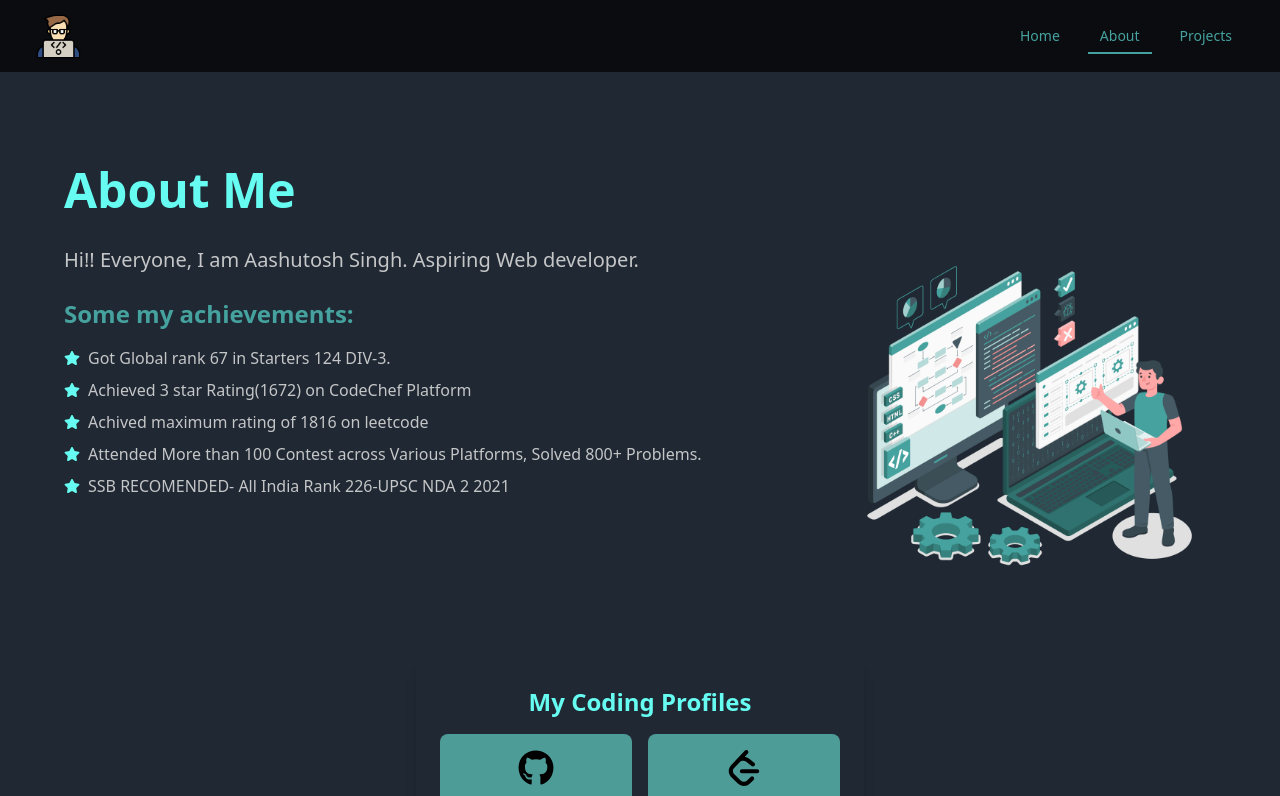
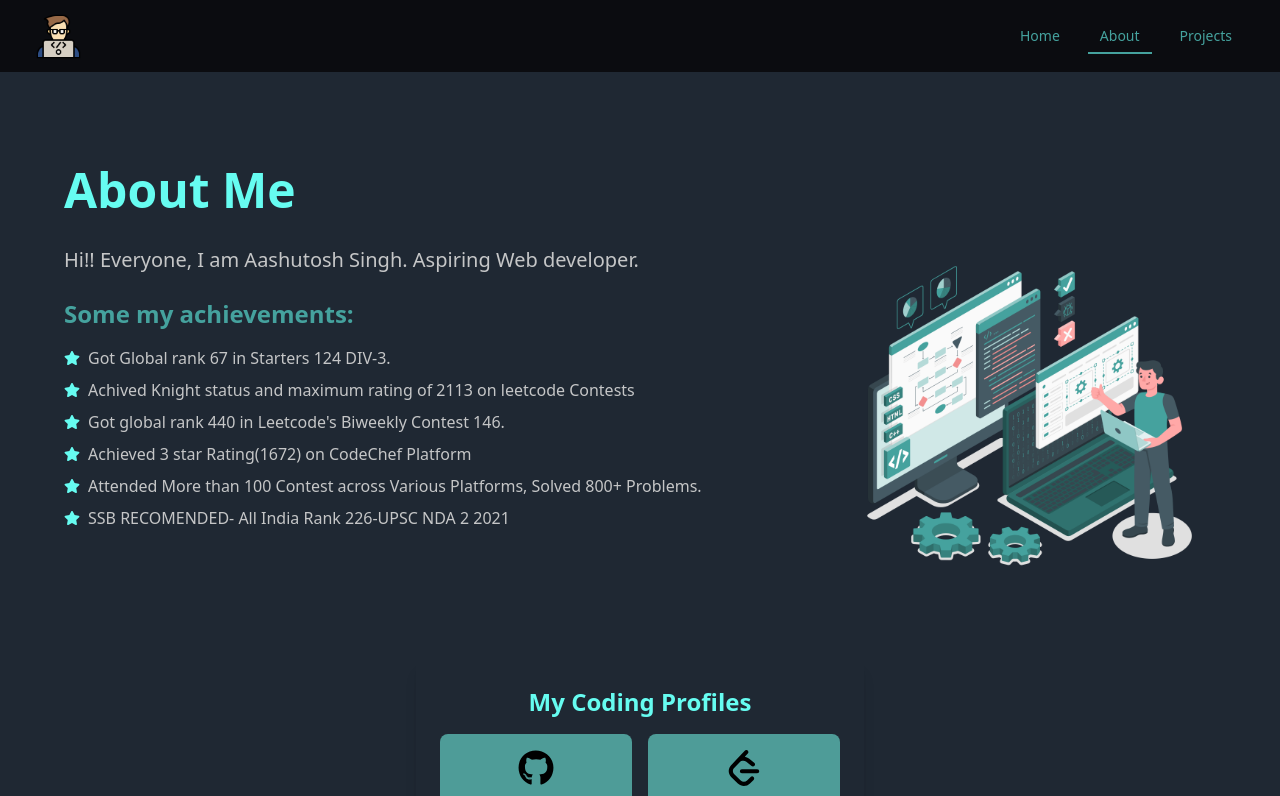
Before and after one commit to aashutosh148/Portfolio, a React (Vite) app: page /about in a window 1280 px wide. Shown: the top 796 px of the page. Built offline with nearby package versions, Linux system fonts and the light colour scheme.

Commit message:
Update About after new achievements

```diff
--- a/src/components/About/About.jsx
+++ b/src/components/About/About.jsx
@@ -6,8 +6,9 @@ import { motion } from "framer-motion";
 const About = () => {
     const achievements = [
         "Got Global rank 67 in Starters 124 DIV-3.",
-        "Achieved 3 star Rating(1672) on CodeChef Platform",
-        "Achived maximum rating of 1816 on leetcode",
+        "Achived Knight status and maximum rating of 2113 on leetcode Contests",
+        "Got global rank 440 in Leetcode's Biweekly Contest 146.",
+         "Achieved 3 star Rating(1672) on CodeChef Platform",
         "Attended More than 100 Contest across Various Platforms, Solved 800+ Problems.",
         " SSB RECOMENDED- All India Rank 226-UPSC NDA 2 2021"
     ];
```
